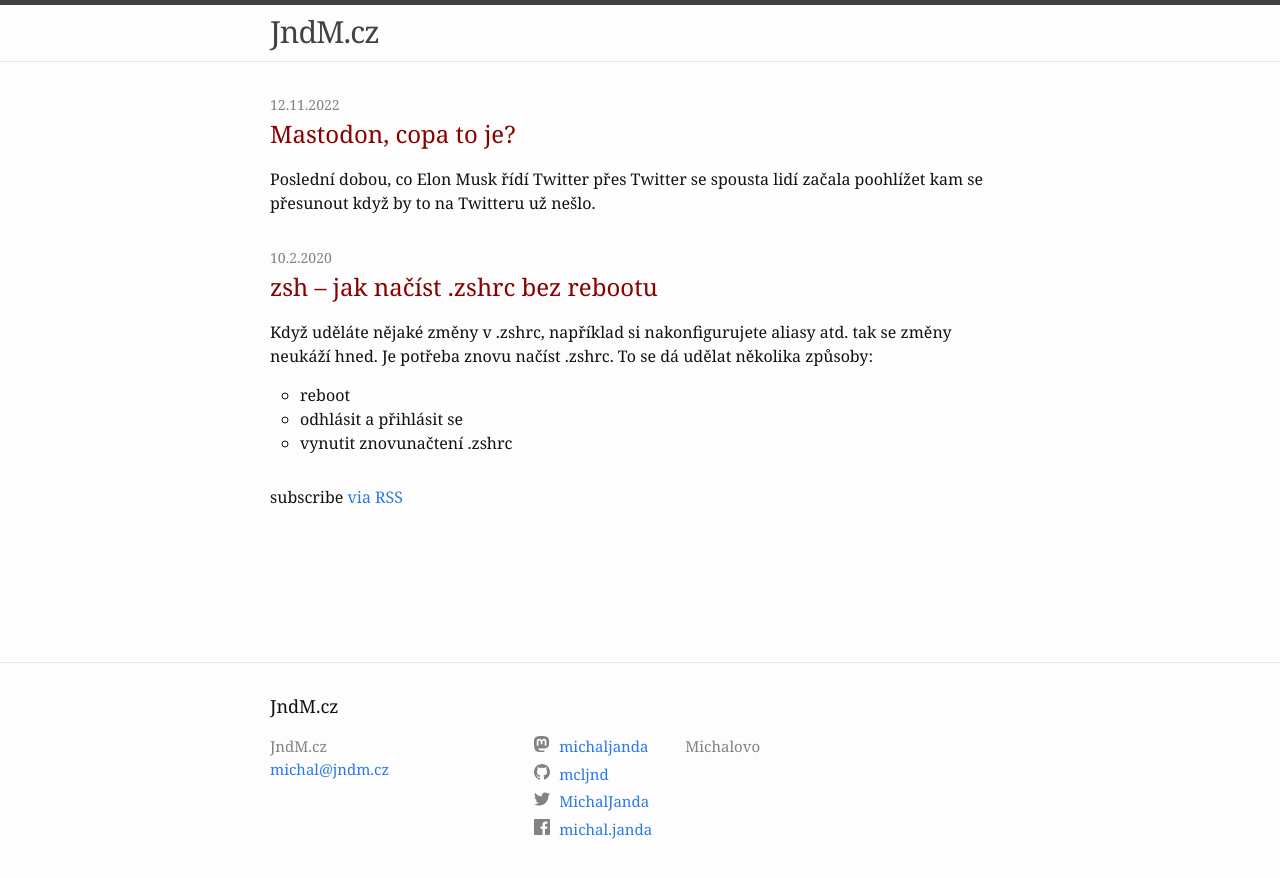
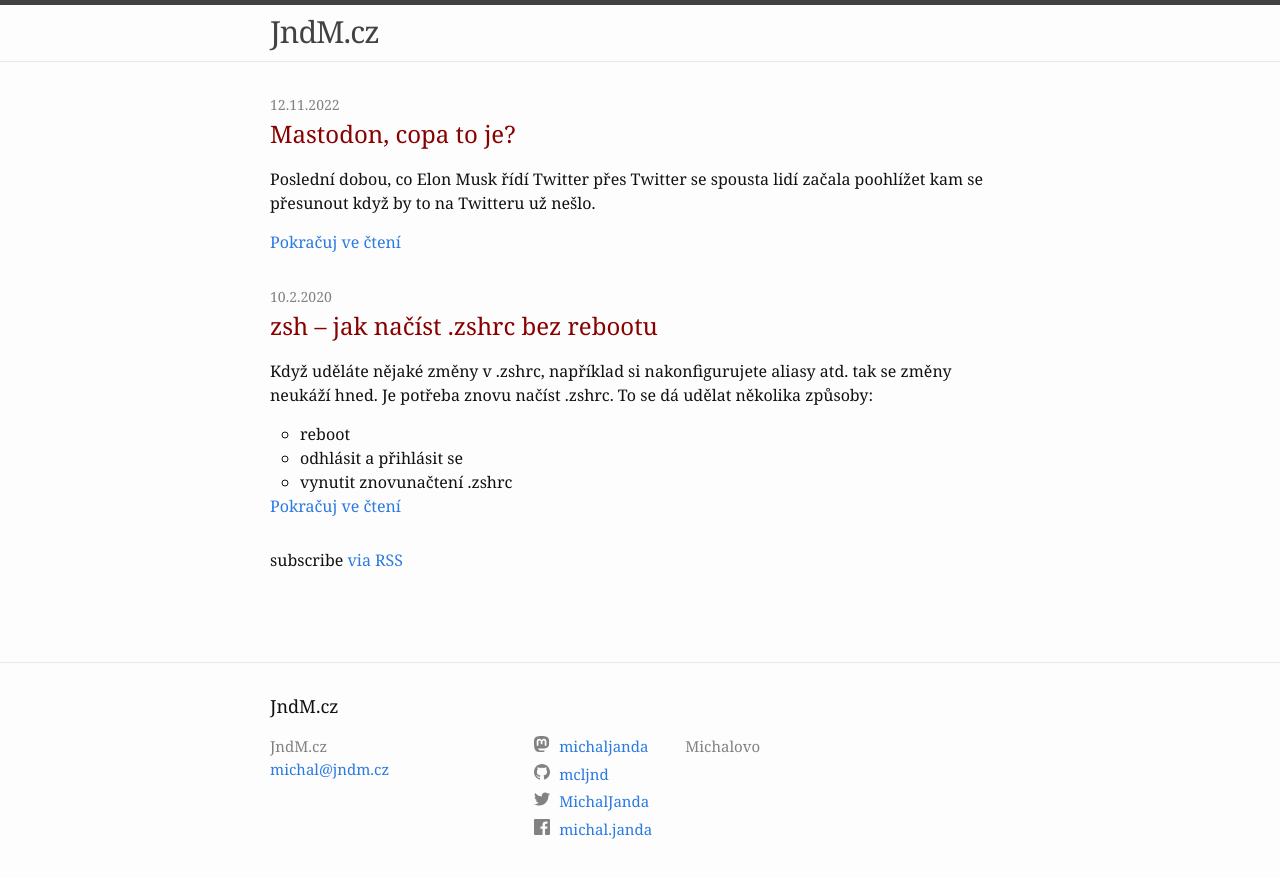
Before and after one commit to mcljnd/jndm.cz, a Jekyll site: the page built from index.markdown, in a window 1280 px wide. Shown: the top 878 px of the page. Built offline with Jekyll 4.4.1, drawn with Linux system fonts in a browser that asks for light colours.

Commit message:
pokračuj ve čtení

```diff
--- a/_layouts/home.html
+++ b/_layouts/home.html
@@ -25,6 +25,7 @@ layout: default
         </h3>
         {% assign content = post.excerpt %}
         {{ content }}
+        <a href="{{ post.url }}">Pokračuj ve čtení</a>
 
       </li>
       {%- endfor -%}
```
